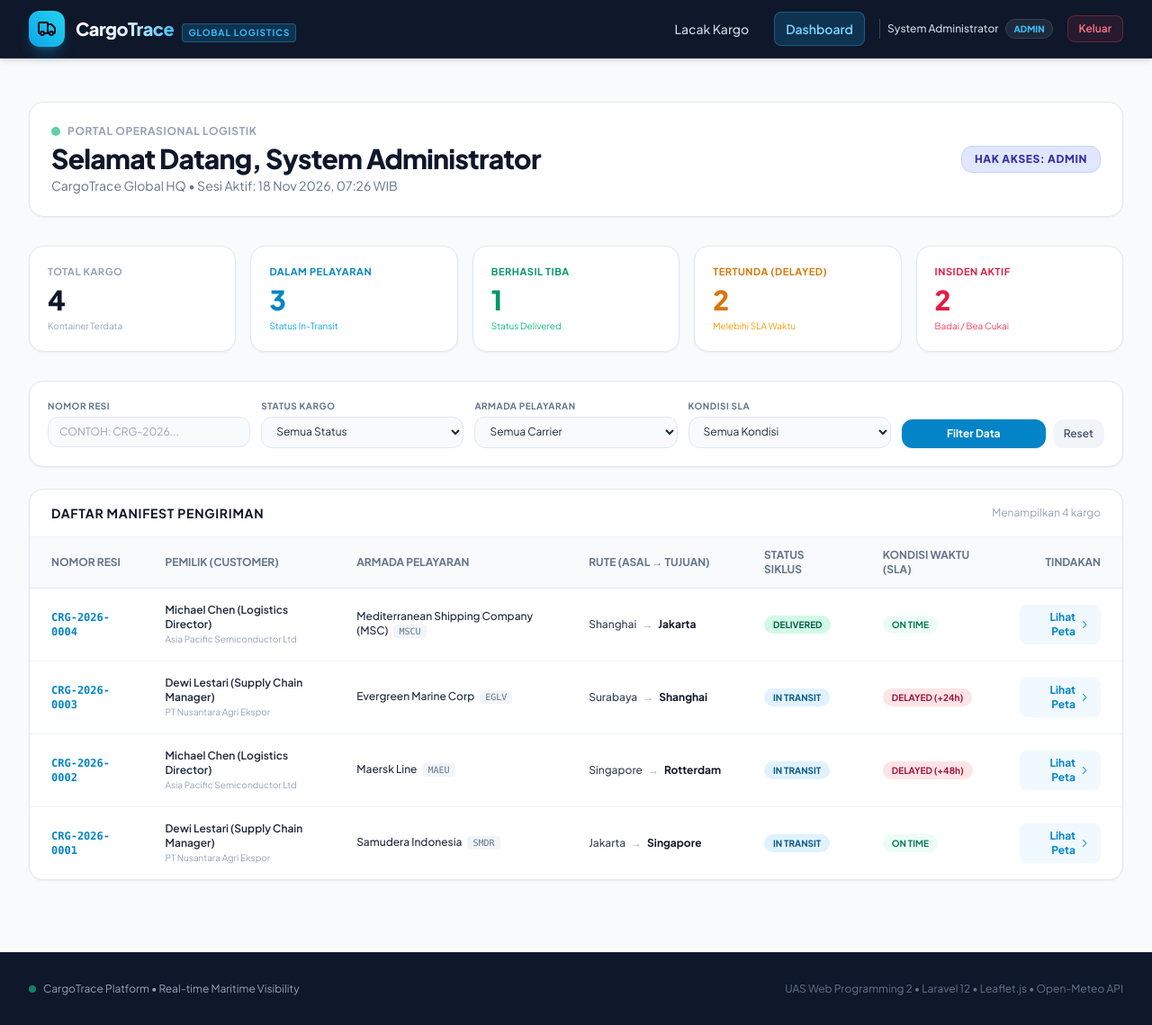
After one commit to RizkySyakira/cargotrace, a Laravel app: page /dashboard in a window 1280 px wide. The commit adds this page. Shown: the whole page at 90% size. Run offline with Laravel 12, Linux system fonts and the light colour scheme; a user stored in the database is signed in; data comes from the database, SQL or seed files in the repository; some libraries are stand-ins or nearby versions.

Commit message:
implement web authentication, role-based dashboard, and data scoping

```diff
--- /dev/null
+++ b/app/Http/Controllers/DashboardController.php
@@ -0,0 +1,66 @@
+<?php
+
+namespace App\Http\Controllers;
+
+use Illuminate\Http\Request;
+use App\Models\Shipment;
+use App\Models\ShipmentException;
+use App\Models\Carrier;
+use Illuminate\Support\Facades\Auth;
+
+class DashboardController extends Controller
+{
+    /**
+     * Tampilkan Dashboard Internal (Slide 05 & 10)
+     */
+    public function index(Request $request)
+    {
+        $user = Auth::user();
+        $query = Shipment::with(['carrier', 'origin', 'destination', 'customer']);
+
+        // OTORISASI SLIDE 13: Customer hanya melihat kargo miliknya sendiri
+        if ($user->isCustomer()) {
+            $query->where('customer_id', $user->id);
+        }
+
+        // Filter status
+        if ($request->filled('status')) {
+            $query->where('current_status', strtoupper($request->status));
+        }
+
+        // Filter carrier
+        if ($request->filled('carrier_id')) {
+            $query->where('carrier_id', $request->carrier_id);
+        }
+
+        // Filter keterlambatan (ON_TIME / DELAYED)
+        if ($request->filled('delay_status')) {
+            $query->where('delay_status', strtoupper($request->delay_status));
+        }
+
+        // Pencarian resi
+        if ($request->filled('search')) {
+            $search = strtoupper(trim($request->search));
+            $query->where('tracking_number', 'LIKE', "%{$search}%");
+        }
+
+        $shipments = $query->orderBy('id', 'desc')->paginate(10);
+
+        // Hitung Metrik Statistik Sesuai Hak Akses
+        $metricsBase = $user->isCustomer() ? Shipment::where('customer_id', $user->id) : Shipment::query();
+
+        $stats = [
+            'total'           => (clone $metricsBase)->count(),
+            'in_transit'      => (clone $metricsBase)->where('current_status', 'IN_TRANSIT')->count(),
+            'delivered'       => (clone $metricsBase)->where('current_status', 'DELIVERED')->count(),
+            'delayed'         => (clone $metricsBase)->where('delay_status', 'DELAYED')->count(),
+            'open_exceptions' => $user->isCustomer()
+                ? ShipmentException::whereHas('shipment', fn($q) => $q->where('customer_id', $user->id))->where('status', '!=', 'RESOLVED')->count()
+                : ShipmentException::where('status', '!=', 'RESOLVED')->count(),
+        ];
+
+        $carriers = Carrier::where('is_active', true)->get();
+
+        return view('dashboard.index', compact('shipments', 'stats', 'carriers', 'user'));
+    }
+}
--- /dev/null
+++ b/resources/views/dashboard/index.blade.php
@@ -0,0 +1,237 @@
+@extends('layouts.app')
+
+@section('title', 'Dashboard Operasional - CargoTrace')
+
+@section('content')
+<div class="max-w-7xl mx-auto px-4 sm:px-6 lg:px-8 py-8">
+
+    <!-- HEADER DASHBOARD & IDENTITAS PENGGUNA -->
+    <div class="mb-8 flex flex-col sm:flex-row sm:items-center sm:justify-between gap-4 bg-white p-6 rounded-2xl border border-slate-200 shadow-sm">
+        <div>
+            <div class="flex items-center space-x-2">
+                <span class="w-2.5 h-2.5 rounded-full bg-emerald-500 animate-pulse"></span>
+                <span class="text-xs font-bold uppercase tracking-wider text-slate-400">Portal Operasional Logistik</span>
+            </div>
+            <h1 class="text-2xl sm:text-3xl font-extrabold text-slate-900 tracking-tight mt-1">
+                Selamat Datang, {{ $user->name }}
+            </h1>
+            <p class="text-xs sm:text-sm text-slate-500 mt-0.5">
+                {{ $user->company_name ?? 'CargoTrace Global Logistics' }} &bull; Sesi Aktif: {{ now()->format('d M Y, H:i') }} WIB
+            </p>
+        </div>
+
+        <div class="flex items-center space-x-3">
+            <span class="px-3.5 py-1.5 rounded-xl text-xs font-extrabold tracking-wider uppercase
+                {{ $user->isAdmin() ? 'bg-indigo-100 text-indigo-800 border border-indigo-200' : ($user->isOperator() ? 'bg-sky-100 text-sky-800 border border-sky-200' : 'bg-emerald-100 text-emerald-800 border border-emerald-200') }}">
+                Hak Akses: {{ $user->role }}
+            </span>
+        </div>
+    </div>
+
+    <!-- 5 KARTU METRIK STATISTIK OPERASIONAL (SLIDE 10) -->
+    <div class="grid grid-cols-2 lg:grid-cols-5 gap-4 mb-8">
+
+        <div class="bg-white p-5 rounded-2xl border border-slate-200 shadow-sm">
+            <p class="text-[11px] font-bold uppercase tracking-wider text-slate-400 mb-1">Total Kargo</p>
+            <p class="text-2xl sm:text-3xl font-extrabold text-slate-900">{{ $stats['total'] }}</p>
+            <span class="text-[10px] text-slate-400 mt-1 block">Kontainer Terdata</span>
+        </div>
+
+        <div class="bg-white p-5 rounded-2xl border border-slate-200 shadow-sm">
+            <p class="text-[11px] font-bold uppercase tracking-wider text-sky-600 mb-1">Dalam Pelayaran</p>
+            <p class="text-2xl sm:text-3xl font-extrabold text-sky-600">{{ $stats['in_transit'] }}</p>
+            <span class="text-[10px] text-sky-500 mt-1 block">Status In-Transit</span>
+        </div>
+
+        <div class="bg-white p-5 rounded-2xl border border-slate-200 shadow-sm">
+            <p class="text-[11px] font-bold uppercase tracking-wider text-emerald-600 mb-1">Berhasil Tiba</p>
+            <p class="text-2xl sm:text-3xl font-extrabold text-emerald-600">{{ $stats['delivered'] }}</p>
+            <span class="text-[10px] text-emerald-500 mt-1 block">Status Delivered</span>
+        </div>
+
+        <div class="bg-white p-5 rounded-2xl border border-slate-200 shadow-sm">
+            <p class="text-[11px] font-bold uppercase tracking-wider text-amber-600 mb-1">Tertunda (Delayed)</p>
+            <p class="text-2xl sm:text-3xl font-extrabold text-amber-600">{{ $stats['delayed'] }}</p>
+            <span class="text-[10px] text-amber-500 mt-1 block">Melebihi SLA Waktu</span>
+        </div>
+
+        <div class="bg-white p-5 rounded-2xl border border-slate-200 shadow-sm col-span-2 lg:col-span-1">
+            <p class="text-[11px] font-bold uppercase tracking-wider text-rose-600 mb-1">Insiden Aktif</p>
+            <p class="text-2xl sm:text-3xl font-extrabold text-rose-600">{{ $stats['open_exceptions'] }}</p>
+            <span class="text-[10px] text-rose-500 mt-1 block">Badai / Bea Cukai</span>
+        </div>
+
+    </div>
+
+    <!-- FILTER & PENCARIAN (SLIDE 10) -->
+    <div class="bg-white p-5 rounded-2xl border border-slate-200 shadow-sm mb-6">
+        <form action="{{ route('dashboard') }}" method="GET" class="grid grid-cols-1 sm:grid-cols-2 lg:grid-cols-5 gap-3">
+
+            <!-- Input Resi -->
+            <div>
+                <label class="block text-[10px] font-bold uppercase tracking-wider text-slate-500 mb-1">Nomor Resi</label>
+                <input
+                    type="text"
+                    name="search"
+                    value="{{ request('search') }}"
+                    placeholder="Contoh: CRG-2026..."
+                    class="w-full px-3 py-2 bg-slate-50 border border-slate-200 rounded-xl text-xs uppercase focus:outline-none focus:ring-2 focus:ring-sky-500"
+                >
+            </div>
+
+            <!-- Filter Status -->
+            <div>
+                <label class="block text-[10px] font-bold uppercase tracking-wider text-slate-500 mb-1">Status Kargo</label>
+                <select name="status" class="w-full px-3 py-2 bg-slate-50 border border-slate-200 rounded-xl text-xs focus:outline-none focus:ring-2 focus:ring-sky-500">
+                    <option value="">Semua Status</option>
+                    <option value="CREATED" {{ request('status') === 'CREATED' ? 'selected' : '' }}>CREATED</option>
+                    <option value="BOOKED" {{ request('status') === 'BOOKED' ? 'selected' : '' }}>BOOKED</option>
+                    <option value="PICKED_UP" {{ request('status') === 'PICKED_UP' ? 'selected' : '' }}>PICKED_UP</option>
+                    <option value="IN_TRANSIT" {{ request('status') === 'IN_TRANSIT' ? 'selected' : '' }}>IN_TRANSIT</option>
+                    <option value="DELIVERED" {{ request('status') === 'DELIVERED' ? 'selected' : '' }}>DELIVERED</option>
+                </select>
+            </div>
+
+            <!-- Filter Pelayaran / Carrier -->
+            <div>
+                <label class="block text-[10px] font-bold uppercase tracking-wider text-slate-500 mb-1">Armada Pelayaran</label>
+                <select name="carrier_id" class="w-full px-3 py-2 bg-slate-50 border border-slate-200 rounded-xl text-xs focus:outline-none focus:ring-2 focus:ring-sky-500">
+                    <option value="">Semua Carrier</option>
+                    @foreach ($carriers as $c)
+                        <option value="{{ $c->id }}" {{ request('carrier_id') == $c->id ? 'selected' : '' }}>{{ $c->name }}</option>
+                    @endforeach
+                </select>
+            </div>
+
+            <!-- Filter Keterlambatan -->
+            <div>
+                <label class="block text-[10px] font-bold uppercase tracking-wider text-slate-500 mb-1">Kondisi SLA</label>
+                <select name="delay_status" class="w-full px-3 py-2 bg-slate-50 border border-slate-200 rounded-xl text-xs focus:outline-none focus:ring-2 focus:ring-sky-500">
+                    <option value="">Semua Kondisi</option>
+                    <option value="ON_TIME" {{ request('delay_status') === 'ON_TIME' ? 'selected' : '' }}>ON TIME (Tepat Waktu)</option>
+                    <option value="DELAYED" {{ request('delay_status') === 'DELAYED' ? 'selected' : '' }}>DELAYED (Tertunda)</option>
+                </select>
+            </div>
+
+            <!-- Tombol Submit & Reset -->
+            <div class="flex items-end space-x-2">
+                <button type="submit" class="flex-grow py-2 px-3 bg-sky-600 hover:bg-sky-700 text-white font-bold rounded-xl text-xs shadow-sm transition">
+                    Filter Data
+                </button>
+                <a href="{{ route('dashboard') }}" class="py-2 px-3 bg-slate-100 hover:bg-slate-200 text-slate-600 font-semibold rounded-xl text-xs transition">
+                    Reset
+                </a>
+            </div>
+
+        </form>
+    </div>
+
+    <!-- TABEL DATA PENGIRIMAN KARGO (SLIDE 10) -->
+    <div class="bg-white rounded-2xl border border-slate-200 shadow-sm overflow-hidden">
+        <div class="px-6 py-4 border-b border-slate-100 flex items-center justify-between">
+            <h2 class="text-sm font-bold text-slate-900 uppercase tracking-wider">
+                Daftar Manifest Pengiriman
+            </h2>
+            <span class="text-xs text-slate-400">
+                Menampilkan {{ $shipments->count() }} kargo
+            </span>
+        </div>
+
+        <div class="overflow-x-auto">
+            <table class="w-full text-left text-xs">
+                <thead>
+                    <tr class="bg-slate-50 text-slate-500 uppercase font-bold border-b border-slate-200">
+                        <th class="py-3 px-6">Nomor Resi</th>
+                        <th class="py-3 px-6">Pemilik (Customer)</th>
+                        <th class="py-3 px-6">Armada Pelayaran</th>
+                        <th class="py-3 px-6">Rute (Asal &rarr; Tujuan)</th>
+                        <th class="py-3 px-6">Status Siklus</th>
+                        <th class="py-3 px-6">Kondisi Waktu (SLA)</th>
+                        <th class="py-3 px-6 text-right">Tindakan</th>
+                    </tr>
+                </thead>
+                <tbody class="divide-y divide-slate-100 text-slate-700">
+                    @forelse ($shipments as $s)
+                        <tr class="hover:bg-slate-50/80 transition">
+                            <!-- Nomor Resi -->
+                            <td class="py-4 px-6 font-mono font-bold text-slate-900">
+                                <a href="{{ route('tracking.show', $s->tracking_number) }}" class="text-sky-600 hover:underline">
+                                    {{ $s->tracking_number }}
+                                </a>
+                            </td>
+
+                            <!-- Customer -->
+                            <td class="py-4 px-6">
+                                <span class="font-semibold text-slate-800 block">{{ $s->customer->name }}</span>
+                                <span class="text-[10px] text-slate-400">{{ $s->customer->company_name ?? '-' }}</span>
+                            </td>
+
+                            <!-- Carrier -->
+                            <td class="py-4 px-6">
+                                <span class="font-medium text-slate-800">{{ $s->carrier->name }}</span>
+                                <span class="text-[10px] font-mono px-1.5 py-0.5 rounded bg-slate-100 text-slate-500 ml-1">{{ $s->carrier->code }}</span>
+                            </td>
+
+                            <!-- Rute -->
+                            <td class="py-4 px-6">
+                                <div class="flex items-center space-x-1.5 font-medium">
+                                    <span>{{ $s->origin->city }}</span>
+                                    <span class="text-slate-400">&rarr;</span>
+                                    <span class="font-bold text-slate-900">{{ $s->destination->city }}</span>
+                                </div>
+                            </td>
+
+                            <!-- Status -->
+                            <td class="py-4 px-6">
+                                @if ($s->current_status === 'DELIVERED')
+                                    <span class="px-2.5 py-1 rounded-full text-[10px] font-bold bg-emerald-100 text-emerald-800">DELIVERED</span>
+                                @elseif ($s->current_status === 'IN_TRANSIT')
+                                    <span class="px-2.5 py-1 rounded-full text-[10px] font-bold bg-sky-100 text-sky-800">IN TRANSIT</span>
+                                @else
+                                    <span class="px-2.5 py-1 rounded-full text-[10px] font-bold bg-slate-100 text-slate-800">{{ $s->current_status }}</span>
+                                @endif
+                            </td>
+
+                            <!-- Kondisi Delay -->
+                            <td class="py-4 px-6">
+                                @if ($s->delay_status === 'DELAYED')
+                                    <span class="px-2.5 py-1 rounded-full text-[10px] font-bold bg-rose-100 text-rose-800">
+                                        DELAYED (+{{ round($s->delay_duration_minutes / 60) }}h)
+                                    </span>
+                                @else
+                                    <span class="px-2.5 py-1 rounded-full text-[10px] font-bold bg-emerald-50 text-emerald-700">
+                                        ON TIME
+                                    </span>
+                                @endif
+                            </td>
+
+                            <!-- Tombol Aksi -->
+                            <td class="py-4 px-6 text-right">
+                                <a href="{{ route('tracking.show', $s->tracking_number) }}" class="inline-flex items-center space-x-1 px-3 py-1.5 rounded-lg bg-sky-50 hover:bg-sky-100 text-sky-600 font-bold text-xs transition">
+                                    <span>Lihat Peta</span>
+                                    <svg class="w-3.5 h-3.5" fill="none" stroke="currentColor" viewBox="0 0 24 24">
+                                        <path stroke-linecap="round" stroke-linejoin="round" stroke-width="2" d="M9 5l7 7-7 7"/>
+                                    </svg>
+                                </a>
+                            </td>
+                        </tr>
+                    @empty
+                        <tr>
+                            <td colspan="7" class="py-8 text-center text-slate-400">
+                                Tidak ada kargo yang sesuai dengan filter pencarian.
+                            </td>
+                        </tr>
+                    @endforelse
+                </tbody>
+            </table>
+        </div>
+
+        @if ($shipments->hasPages())
+            <div class="p-4 border-t border-slate-100">
+                {{ $shipments->links() }}
+            </div>
+        @endif
+    </div>
+
+</div>
+@endsection
--- a/resources/views/layouts/app.blade.php
+++ b/resources/views/layouts/app.blade.php
@@ -70,15 +70,40 @@
                     </a>
                 </div>
 
-                <!-- Navigation Links -->
+                <!-- Navigation Links & User Authentication Status -->
                 <nav class="flex items-center space-x-2 sm:space-x-4">
                     <a href="{{ url('/') }}" class="text-sm font-medium px-3 py-2 rounded-lg text-slate-300 hover:text-white hover:bg-slate-800 transition">
                         Lacak Kargo
                     </a>
 
-                    <a href="{{ url('/api/documentation') }}" target="_blank" class="hidden sm:inline-flex text-xs font-semibold px-2.5 py-1.5 rounded-md bg-slate-800 text-slate-400 hover:text-sky-300 border border-slate-700 transition">
-                        REST API v1
-                    </a>
+                    @auth
+                        <!-- JIKA SUDAH LOGIN -->
+                        <a href="{{ route('dashboard') }}" class="text-sm font-semibold px-3 py-2 rounded-lg bg-sky-500/20 text-sky-300 hover:bg-sky-500/30 border border-sky-400/30 transition">
+                            Dashboard
+                        </a>
+
+                        <div class="hidden sm:flex items-center space-x-2 pl-2 border-l border-slate-700 text-xs">
+                            <span class="text-slate-300 font-medium">{{ Auth::user()->name }}</span>
+                            <span class="uppercase font-extrabold text-[10px] px-2 py-0.5 rounded-full bg-slate-800 text-sky-400 border border-slate-700">
+                                {{ Auth::user()->role }}
+                            </span>
+                        </div>
+
+                        <form action="{{ route('logout') }}" method="POST" class="inline">
+                            @csrf
+                            <button type="submit" class="text-xs font-semibold px-3 py-1.5 rounded-lg bg-rose-500/10 hover:bg-rose-500/20 text-rose-400 border border-rose-500/30 transition">
+                                Keluar
+                            </button>
+                        </form>
+                    @else
+                        <!-- JIKA BELUM LOGIN (GUEST) -->
+                        <a href="{{ route('login') }}" class="inline-flex items-center space-x-1.5 text-xs font-bold px-3.5 py-2 rounded-xl bg-gradient-to-r from-sky-500 to-cyan-500 hover:from-sky-600 hover:to-cyan-600 text-slate-950 shadow-md shadow-sky-500/20 transition">
+                            <svg class="w-4 h-4" fill="none" stroke="currentColor" viewBox="0 0 24 24">
+                                <path stroke-linecap="round" stroke-linejoin="round" stroke-width="2" d="M11 16l-4-4m0 0l4-4m-4 4h14m-5 4v1a3 3 0 01-3 3H6a3 3 0 01-3-3V7a3 3 0 013-3h7a3 3 0 013 3v1"/>
+                            </svg>
+                            <span>Masuk / Login</span>
+                        </a>
+                    @endauth
                 </nav>
 
             </div>
@@ -127,7 +152,7 @@
     <!-- Leaflet.js JS untuk Peta Interaktif -->
     <script src="https://unpkg.com/leaflet@1.9.4/dist/leaflet.js" integrity="sha256-20nQCchB9co0qIjJZRGuk2/Z9VM+kNiyxNV1lvTlZBo=" crossorigin=""></script>
 
-    <!-- Slot khusus script per halaman (misal inisialisasi koordinat Leaflet) -->
+    <!-- Slot khusus script per halaman -->
     @stack('scripts')
 
 </body>
--- a/routes/web.php
+++ b/routes/web.php
@@ -2,19 +2,32 @@
 
 use Illuminate\Support\Facades\Route;
 use App\Http\Controllers\PublicTrackingController;
+use App\Http\Controllers\AuthController;
+use App\Http\Controllers\DashboardController;
 
 /*
 |--------------------------------------------------------------------------
 | Web Routes (Jalur Navigasi Web)
 |--------------------------------------------------------------------------
-| Rute pelacakan publik (Slide 04: Akses publik tanpa perlu autentikasi login).
 */
 
-// Halaman utama / form pencarian resi
+// =========================================================================
+// 1. PELACAKAN PUBLIK (TANPA LOGIN)
+// =========================================================================
 Route::get('/', [PublicTrackingController::class, 'index'])->name('tracking.index');
+Route::post('/track', [PublicTrackingController::class, 'search'])->name('tracking.search');
+Route::get('/track/{tracking_number}', [PublicTrackingController::class, 'show'])->name('tracking.show');
 
-// Pemrosesan form pencarian nomor resi
-Route::post('/track', [PublicTrackingController::class, 'search'])->name('tracking.search');
+// =========================================================================
+// 2. AUTENTIKASI WEB (LOGIN & LOGOUT)
+// =========================================================================
+Route::get('/login', [AuthController::class, 'showLoginForm'])->name('login');
+Route::post('/login', [AuthController::class, 'login'])->name('login.post');
+Route::post('/logout', [AuthController::class, 'logout'])->name('logout');
 
-// Halaman detail kargo dan visualisasi peta Leaflet.js
-Route::get('/track/{tracking_number}', [PublicTrackingController::class, 'show'])->name('tracking.show');
+// =========================================================================
+// 3. DASHBOARD INTERNAL (WAJIB LOGIN)
+// =========================================================================
+Route::middleware('auth')->group(function () {
+    Route::get('/dashboard', [DashboardController::class, 'index'])->name('dashboard');
+});
```
Also changed, not shown: app/Http/Controllers/AuthController.php (added, +56 -0 lines), resources/views/auth/login.blade.php (added, +102 -0 lines).
